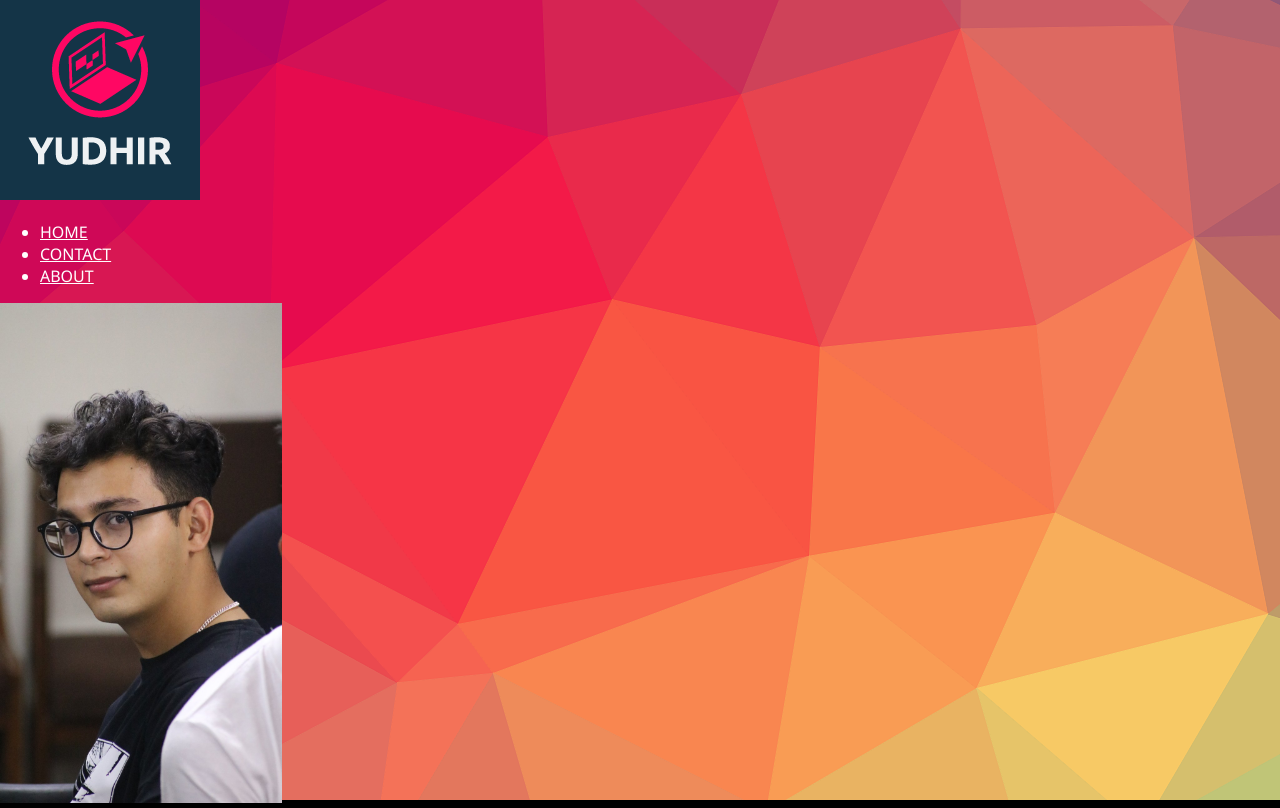
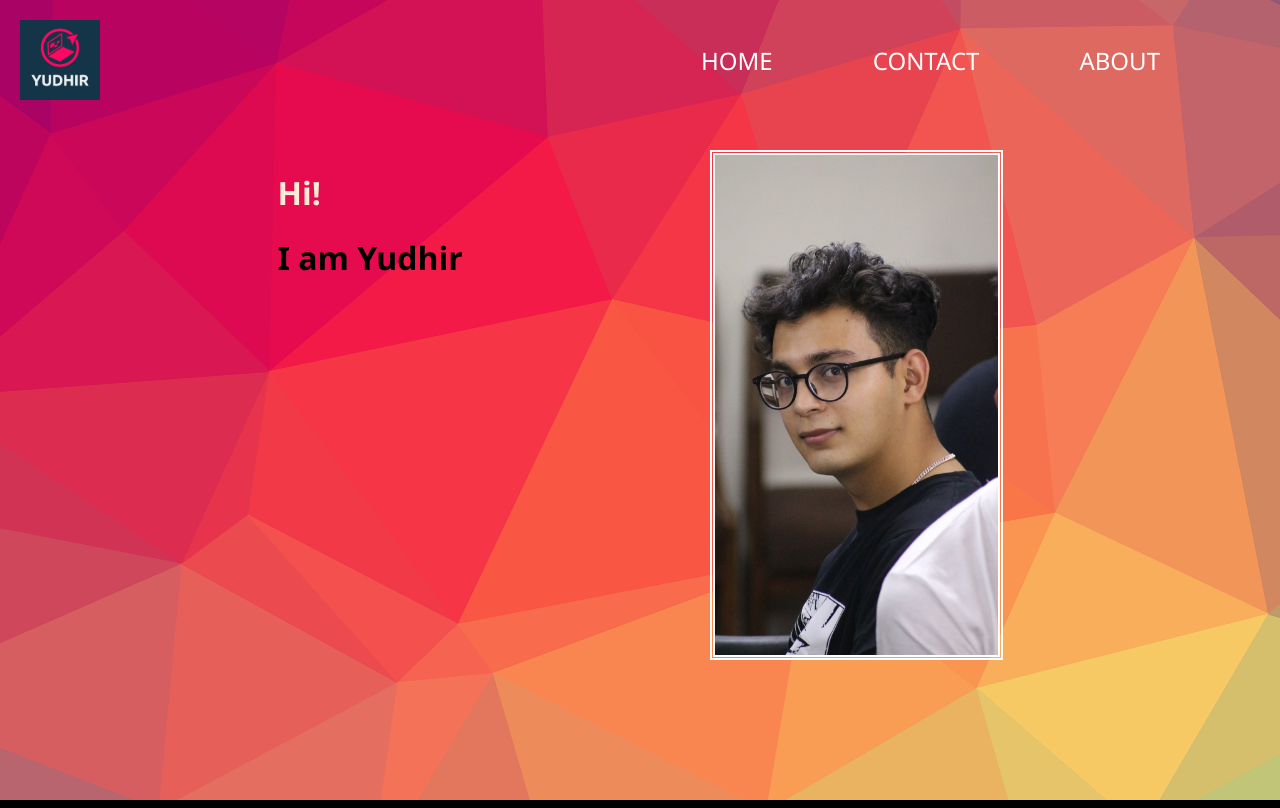
Before and after one commit to YudhirAcharya/CODSOFT, a plain HTML site: page index.html in a window 1280 px wide. Drawn offline with Linux system fonts and the light colour scheme.

Commit message:
day 1 profile text / design

```diff
--- a/index.html
+++ b/index.html
@@ -17,17 +17,23 @@
             class="logo"
             src="photos/37801da14d144ad9b278b8a036f15ae1.png"
           />
-          <ul>
+          <ul class="navigations">
             <li><a href="#">HOME</a></li>
             <li><a href="#">CONTACT</a></li>
             <li><a href="#">ABOUT</a></li>
           </ul>
         </nav>
       </div>
-      <img
-        class="profilePicture"
-        src="/photos/viber_image_2023-11-26_18-15-07-239.jpg"
-      />
+      <div class="profile">
+        <div class="aboutMe">
+          <h1 class="greet">Hi!</h1>
+          <h1 class="name">I am Yudhir</h1>
+        </div>
+        <img
+          class="profilePicture"
+          src="/photos/viber_image_2023-11-26_18-15-07-239.jpg"
+        />
+      </div>
     </div>
   </body>
 </html>
--- a/style.css
+++ b/style.css
@@ -17,10 +17,56 @@ body {
   height: 100vh;
 }
 
+.navbarContainer {
+  padding: 20px;
+}
+
+.logo {
+  width: 80px;
+}
+
+nav {
+  display: flex;
+  align-items: center;
+  justify-content: space-between;
+}
+.navigations {
+  list-style: none;
+  display: flex;
+  flex-direction: row;
+  gap: 100px;
+  margin-right: 100px;
+}
+
+.navigations a {
+  font-size: x-large;
+  text-decoration: none;
+}
+
+.navigations a:hover {
+  border-bottom-style: solid;
+  border-width: 2px;
+  border-color: black;
+  color: black;
+}
+
+.profile {
+  justify-content: space-evenly;
+  display: flex;
+  flex-direction: row;
+  padding: 30px;
+}
+
 .profilePicture {
   height: 500px;
+  border-style: double;
+  border-width: 5px;
 }
 
-.navbarContainer {
-  display: flex;
+.name {
+  color: black;
 }
+
+.greet {
+  color: antiquewhite;
+}
```
